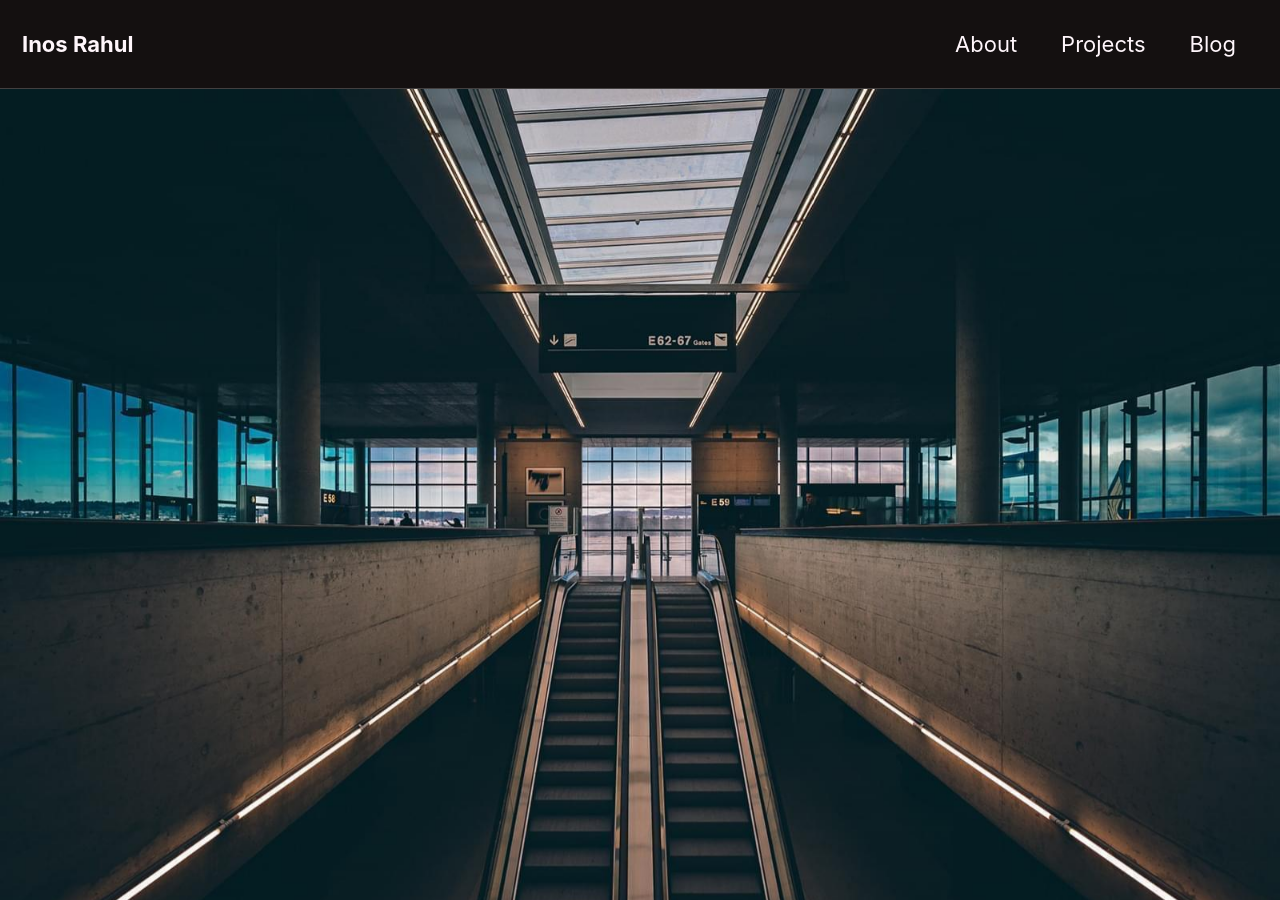
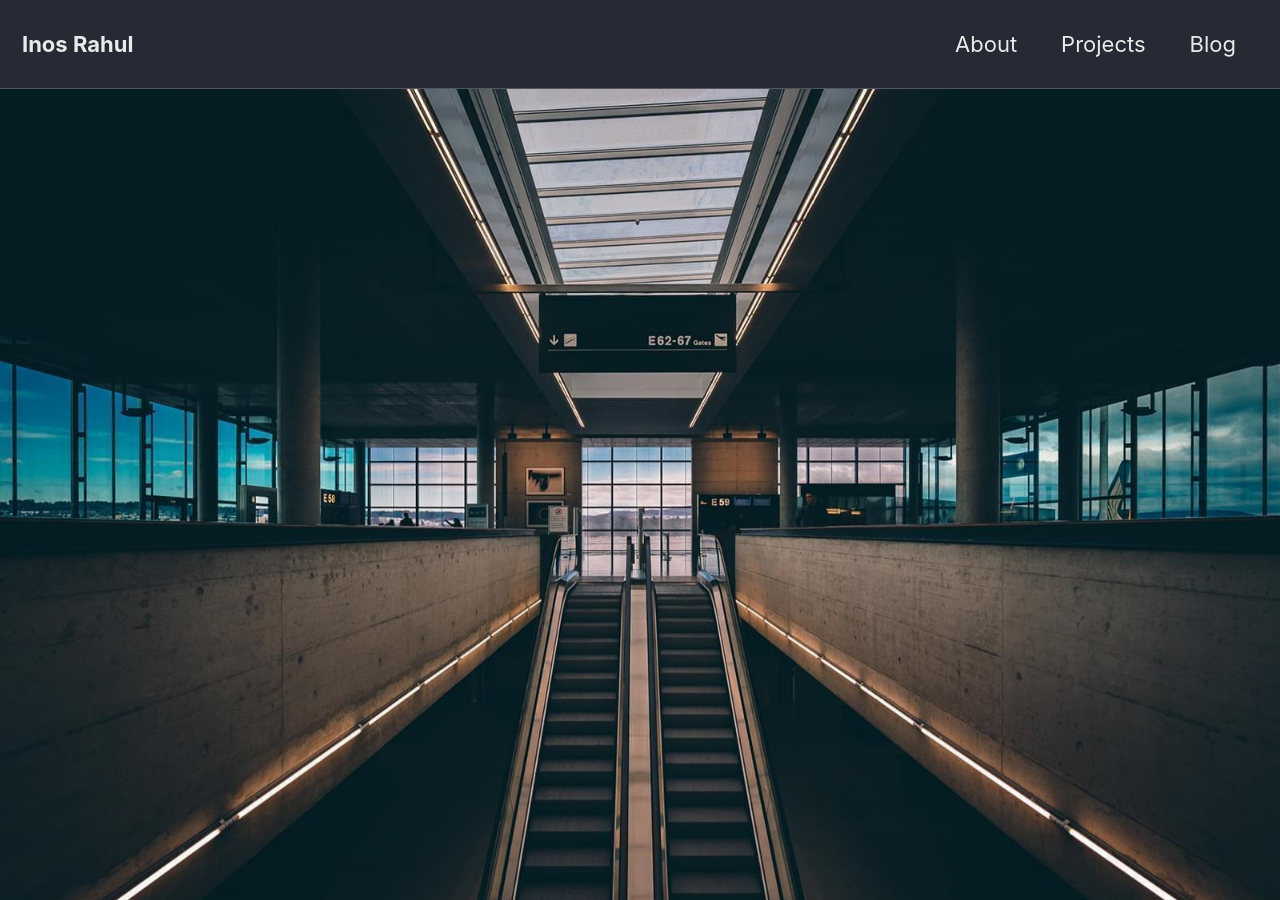
Before and after one commit to InosRahul/inosrahul.github.io, a Jekyll site: the page built from index.html, in a window 1280 px wide and 900 px high. Built offline with Jekyll 4.4.1, drawn with Linux system fonts in a browser that asks for light colours; cached includes are drawn as plain includes; nearby versions of some CDN libraries; the list of posts is cut into pages by our own code.

Commit message:
skin changed

```diff
--- a/_config.yml
+++ b/_config.yml
@@ -12,7 +12,7 @@
 
 # theme                  : "minimal-mistakes-jekyll"
 # remote_theme           : "mmistakes/minimal-mistakes"
-minimal_mistakes_skin    : "neon" # "air", "aqua", "contrast", "dark", "dirt", "neon", "mint", "plum", "sunrise"
+minimal_mistakes_skin    : "dark" # "air", "aqua", "contrast", "dark", "dirt", "neon", "mint", "plum", "sunrise"
 
 # Site Settings
 locale                   : "en-US"
```
